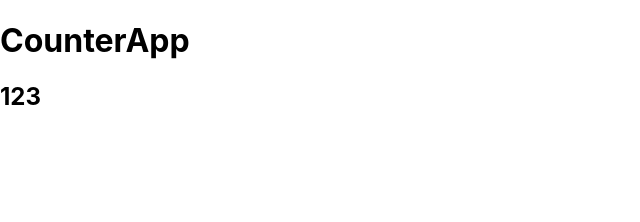
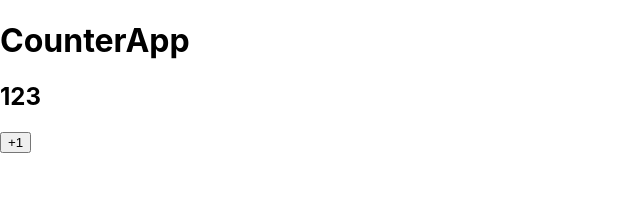
Before and after one commit to Sergioeabarcaf/counter-app, a React (Create React App) app: page / in a window 1280 px wide. Shown: the top 222 px of the page, without its empty margins (0-640 px from the left). Built offline with nearby package versions, Linux system fonts and the light colour scheme.

Commit message:
REFACTOR: change name CounterApp

```diff
--- a/src/CounterApp/CounterApp.tsx
+++ b/src/CounterApp/index.tsx
@@ -5,10 +5,16 @@ interface PropsCounterApp {
 }
 
 const CounterApp = (prop: PropsCounterApp) => {
+
+  const handledAdd = (e: React.MouseEvent) => {
+    console.log(e);
+  }
+
   return (
     <>
       <h1>CounterApp</h1>
       <h2>{prop.value}</h2>
+      <button onClick={ handledAdd }>+1</button>
     </>
   )
 }
--- a/src/index.tsx
+++ b/src/index.tsx
@@ -2,7 +2,7 @@ import React from 'react';
 import ReactDOM from 'react-dom';
 import './index.css';
 import * as serviceWorker from './serviceWorker';
-import CounterApp from './CounterApp/CounterApp';
+import CounterApp from './CounterApp';
 
 const divRoot = document.querySelector('#root');
 
```
